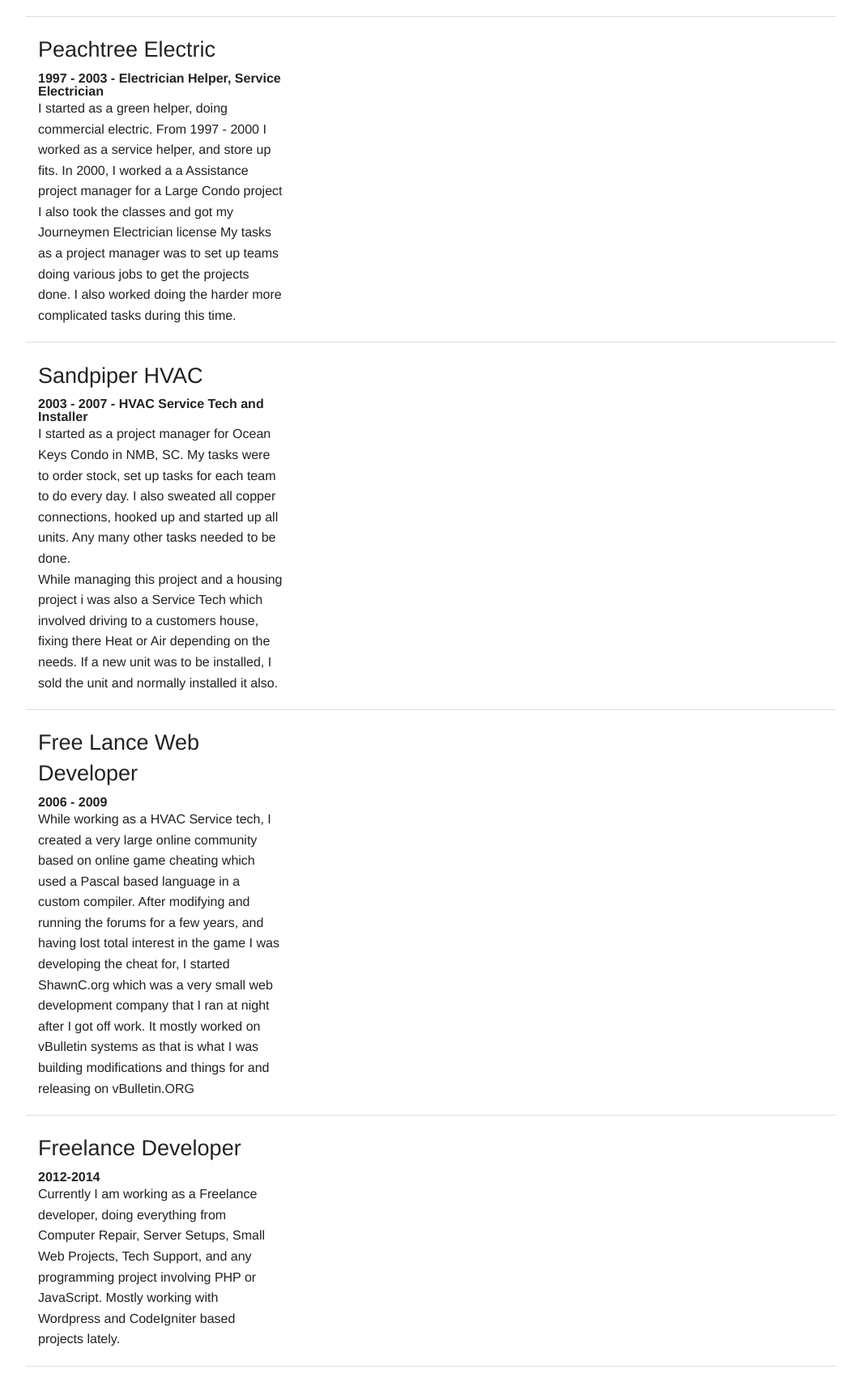
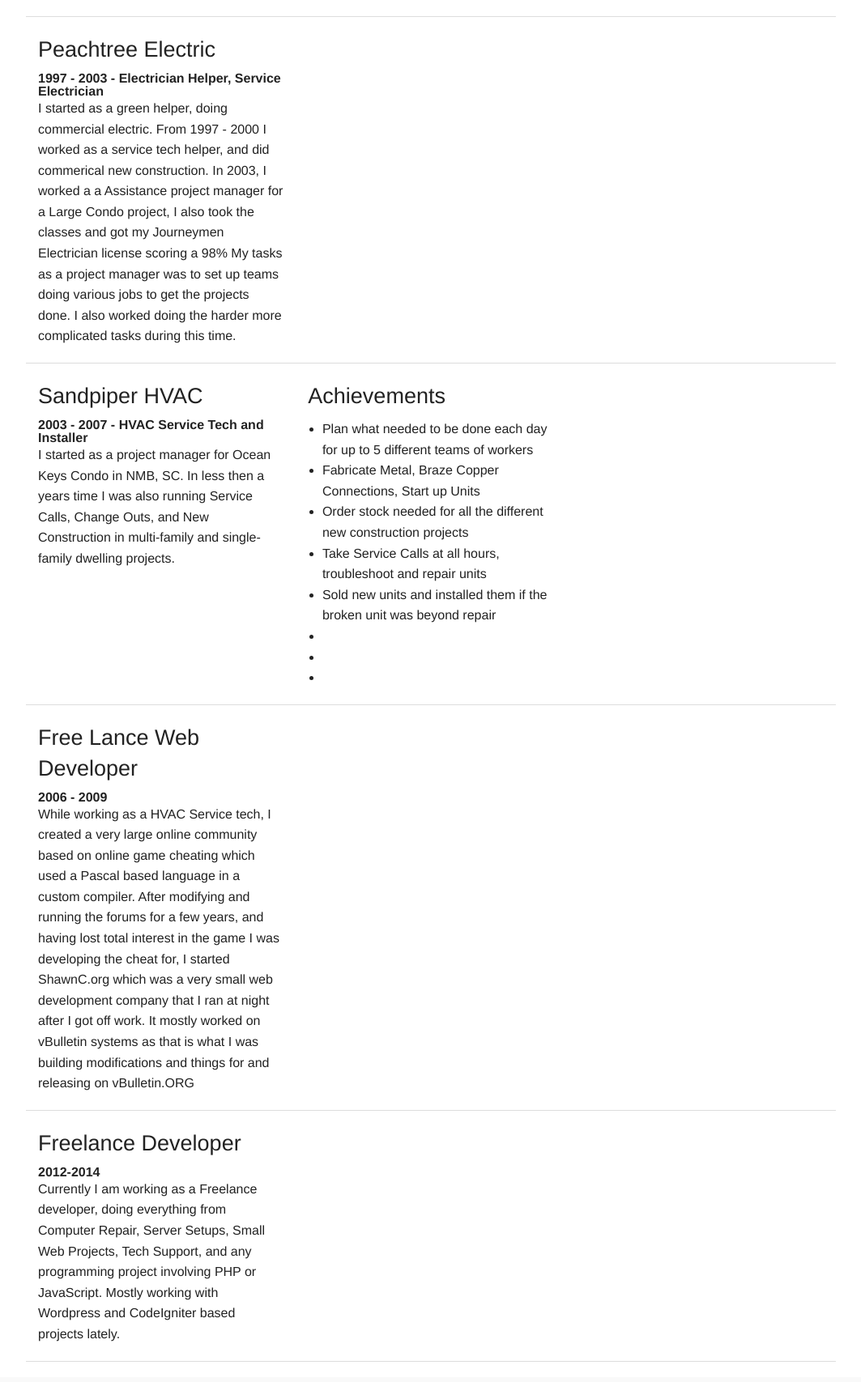
Before and after one commit to shawn-crigger/resume, a PHP site: page /work-history.php in a window 1280 px wide. Shown: the part 465-2172 px from the top of the page at 81% size, without its empty margins (108-1171 px from the left). After the commit the page ends 2147 px from the top, so only its background shows below. Run offline with PHP 8.4, Linux system fonts and the light colour scheme.

Commit message:
working on text of work-history

```diff
--- a/work-history.php
+++ b/work-history.php
@@ -55,8 +55,8 @@
   				<h3>Peachtree Electric</h3>
   				<strong>1997 - 2003 - Electrician Helper, Service Electrician</strong><br />
   				<p class="ptext">
-  				I started as a green helper, doing commercial electric.  From 1997 - 2000 I worked as a service helper, and store up fits.
-  				In 2000, I worked a a Assistance project manager for a Large Condo project I also took the classes and got my  Journeymen Electrician license
+  				I started as a green helper, doing commercial electric.  From 1997 - 2000 I worked as a service tech helper, and did commerical new construction.
+  				In 2003, I worked a a Assistance project manager for a Large Condo project, I also took the classes and got my Journeymen Electrician license scoring a 98%
   				My tasks as a project manager was to set up teams doing various jobs to get the projects done.  I also worked doing the harder more complicated tasks
   				during this time.
   				</p>
@@ -69,14 +69,31 @@
 			<h3>Sandpiper HVAC</h3>
 			<strong>2003 - 2007 - HVAC Service Tech and Installer</strong><br/>
 			<p class="ptext">
-			I started as a project manager for Ocean Keys Condo in NMB, SC.  My tasks were to order stock, set up tasks for each team to do every day.
-			I also sweated all copper connections, hooked up and started up all units.  Any many other tasks needed to be done.<br>
-			While managing this project and a housing project i was also a Service Tech which involved driving to a customers house, fixing there Heat or Air depending on the needs.
-			If a new unit was to be installed, I sold the unit and normally installed it also.
+			I started as a project manager for Ocean Keys Condo in NMB, SC.  In less then a years time I was also running Service Calls, Change Outs, and New Construction in
+			multi-family and single-family dwelling projects.
 			</p>
 		</div>
+
+	<div class="large-4 medium-4 columns work-history">
+		<h3>Achievements</h3>
+		<ul class="job-achivements">
+			<li>Plan what needed to be done each day for up to 5 different teams of workers</li>
+			<li>Fabricate Metal, Braze Copper Connections, Start up Units</li>
+			<li>Order stock needed for all the different new construction projects</li>
+			<li>Take Service Calls at all hours, troubleshoot and repair units</li>
+			<li>Sold new units and installed them if the broken unit was beyond repair</li>
+			<li></li>
+			<li></li>
+			<li></li>
+
+		</ul>
+	  </div>
+
 		<hr/>
 	</div>
+
+
+
 	<div class="row">
 			<div class="large-4 medium-4 columns work-history">
 				<h3>Free Lance Web Developer</h3>
```
